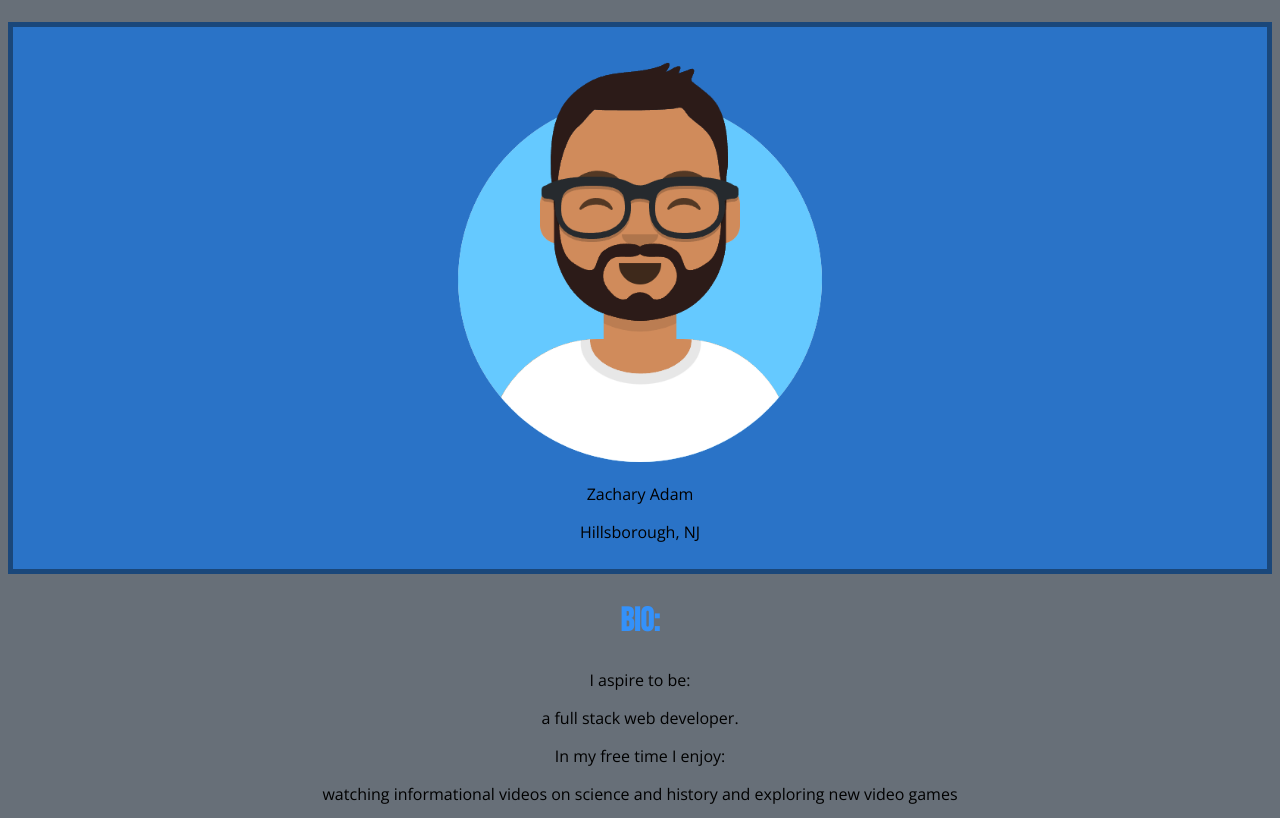
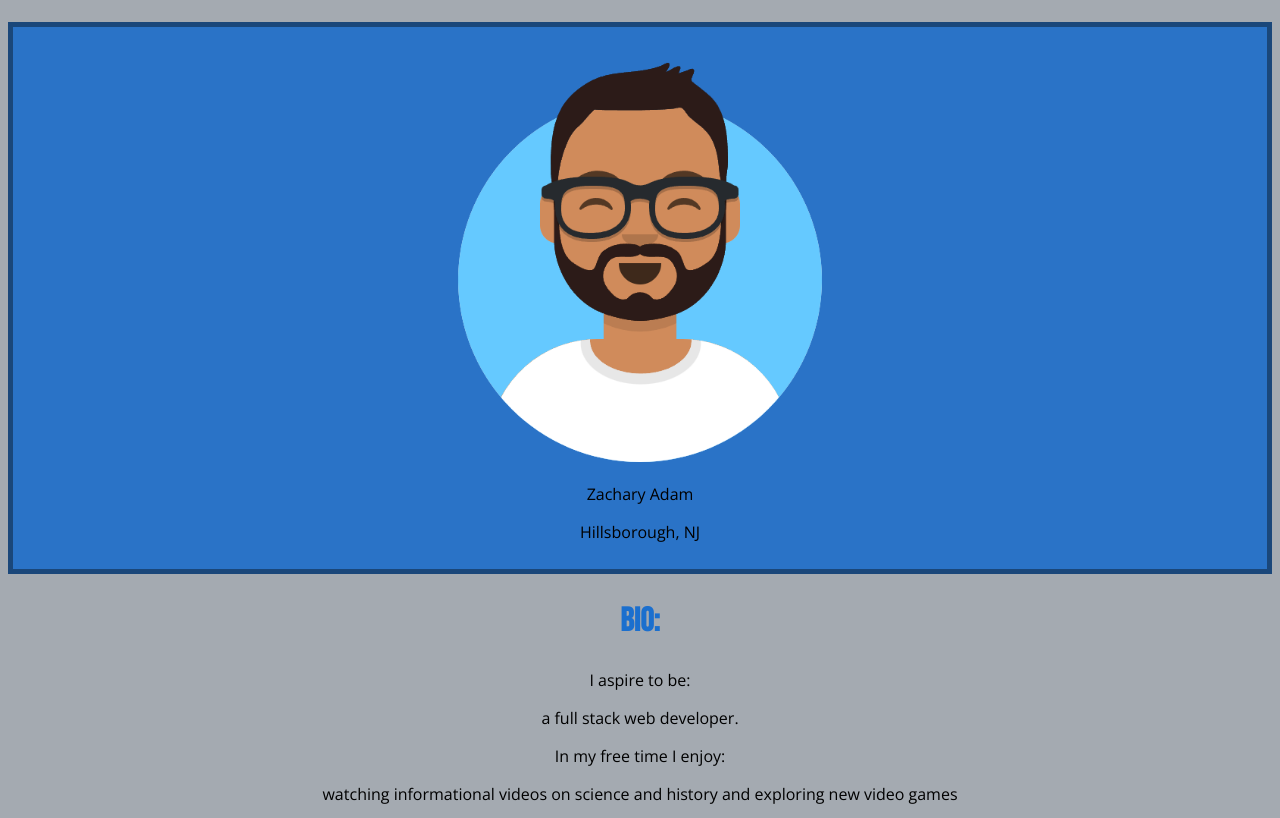
Before and after one commit to RVCC-IDMX/about-me-zackadam0, a plain HTML site: page index.html in a window 1280 px wide. Shown: the part 256-1074 px from the top of the page. Drawn offline with nearby package versions, Linux system fonts and the light colour scheme; a web font is replaced by a local one.

Commit message:
Adjusted Colors

```diff
--- a/css/style.css
+++ b/css/style.css
@@ -1,7 +1,7 @@
 body{
     font-family: "Open Sans", sans-serif;
-    background-color:#676F78;
-    color: #3491FA;
+    background-color:#a4aab1;
+    color: #1b6fce;
 }
 
 h1, h2, h3, h4, h5, h6{
@@ -40,7 +40,7 @@ header{
 }
 
 #bio h2{
-    color:#3491FA;
+    color: #1b6fce;
 }
 
 /*Hobbies section*/
@@ -62,7 +62,7 @@ header{
 }
 
 #hobbies ul li:nth-child(3n+2){
-    color: #3491FA;
+    color: #1b6fce;
     padding: 3pt;
 }
 
```
